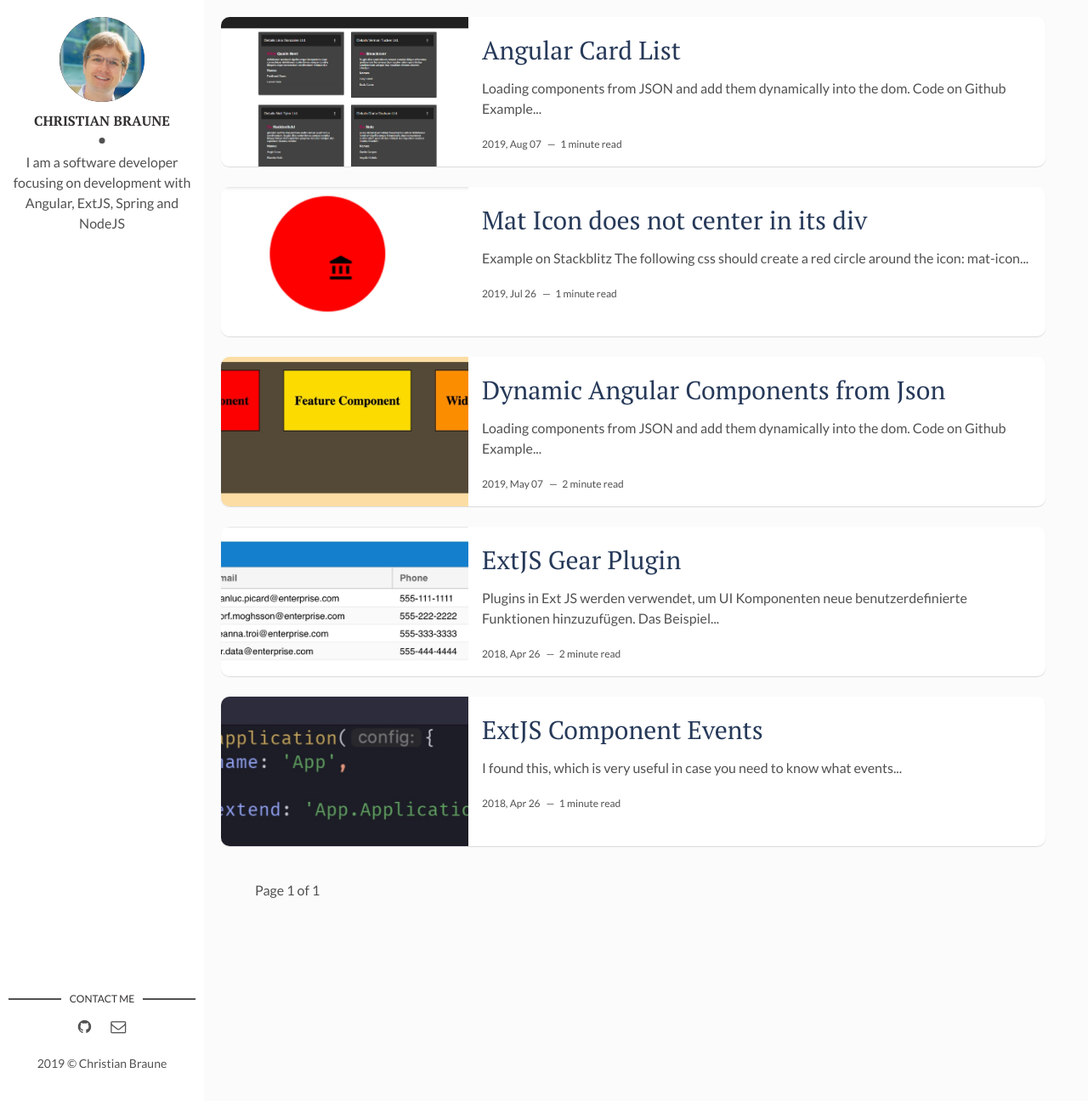
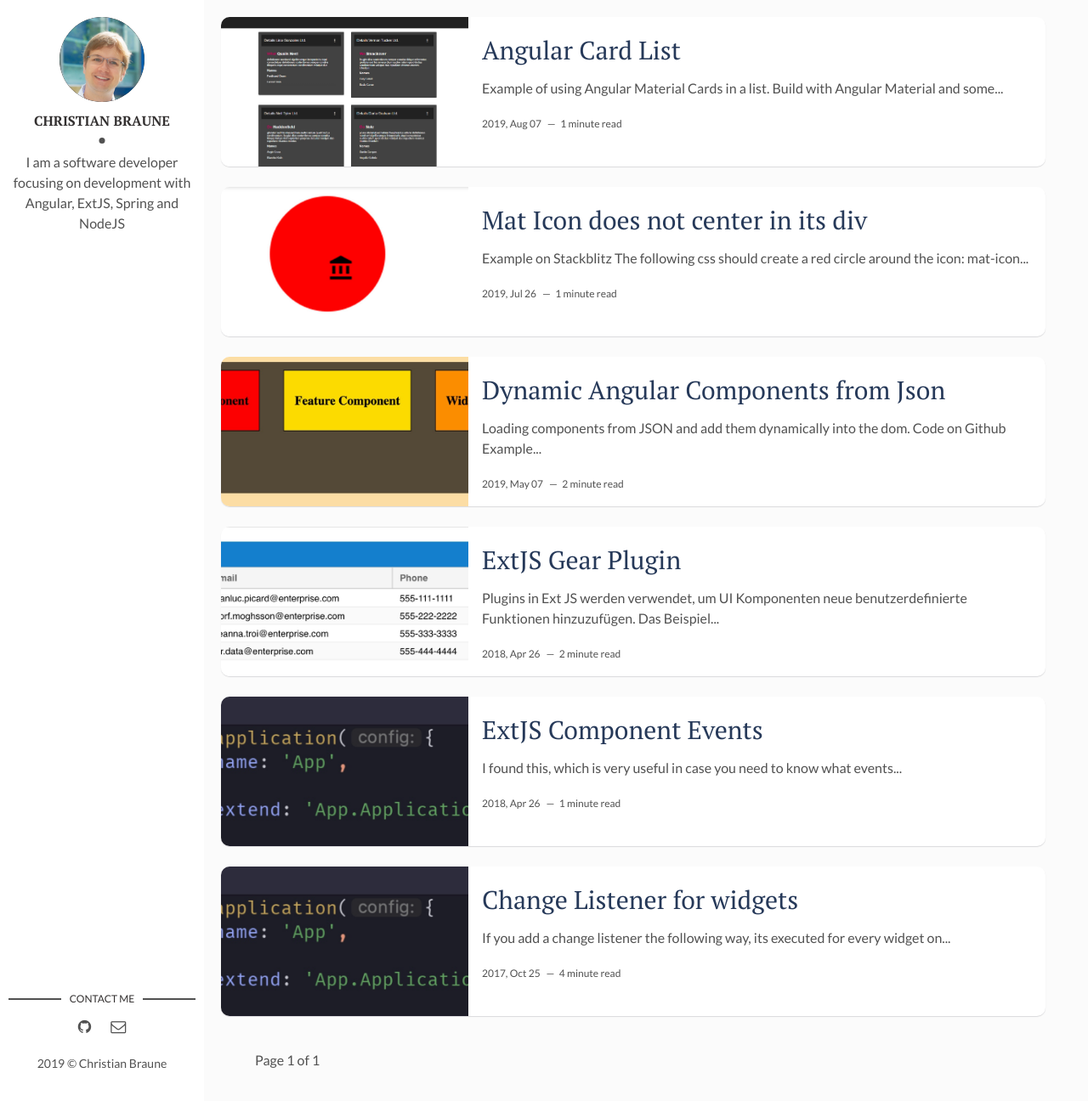
Before and after one commit to mavento/mavento.github.io, a Jekyll site: the page built from index.html, in a window 1280 px wide and 1296 px high. Shown: the whole window at 85% size. Built offline with Jekyll 4.4.1, drawn with Linux system fonts in a browser that asks for light colours; the list of posts is cut into pages by our own code; part of the change alters nothing that is shown.

Commit message:
Change Listener for widgets

````diff
--- /dev/null
+++ b/_posts/2017-10-25-listener-widgets.markdown
@@ -0,0 +1,149 @@
+---
+layout: post
+title: Change Listener for widgets
+date: 2017-10-25 13:32:20 +0300
+description: Change Listener for widgets
+img: extjsapp.jpg
+fig-caption: # Add figcaption (optional)
+tags: [Angular]
+---
+If you add a change listener the following way, its executed for every widget on store load:
+```javascript
+    columns: [
+        {
+            dataIndex: 'contactTypeId', flex: 1,
+            xtype: 'widgetcolumn',
+            bind: {text: '{global_Type}'},
+            widget: {
+                xtype: 'combobox',
+                name: 'contactTypes',
+                reference: 'contactTypes',
+                queryMode: 'local',
+                displayField: 'value',
+                valueField: 'id',
+            }
+```
+To avoid this behaviour you have to add the change listener after the store load event.
+
+So in your model define your store with a listener:
+```javascript
+Ext.define('App.view.DetailModel', {
+    extend: 'Ext.app.ViewModel',
+    alias: 'viewmodel.detailModel',
+
+    data: {
+        global_Type: 'global_Type',
+        ...
+    },
+
+    constructor: function (config) {
+        this.superclass.constructor.call(this, config);
+       ...
+    },
+    stores: {
+        contacts: {
+            fields: [...}
+            ],
+            buffered: true,
+            remoteSort: true,
+            remoteFilter: true,
+            pageSize: 250,
+            leadingBufferZone: 300,
+            autoLoad: false,
+            proxy: {
+                type: 'ajax',
+                extraParams: {
+                    tenantId: 'default',
+                    componentId: 'default'
+                },
+                api: {
+                    read: '...'
+                },
+                reader: {
+                    type: 'json',
+                    rootProperty: 'data',
+                    successProperty: 'success',
+                    totalProperty: 'totalCount'
+                },// sends single sort as multi parameter
+                simpleSortMode: true,
+                listeners: {
+                    exception: function (proxy, response, operation) {
+                        console.error('Error Reading View');
+                    }
+                }
+            },
+            sorters: [{
+                property: 'detail',
+                direction: 'ASC'
+            }],
+            listeners: {
+                load: 'onStoreLoad'
+            }
+        }
+    }
+});
+
+```
+Implement the onChange Event in your ViewController:
+```javascript
+Ext.define('App.view.DetailController', {
+    extend: 'Ext.app.ViewController',
+    alias: 'controller.detailController',
+
+
+    config: {
+        tenantId: null, context: {},
+        control: {
+            '#': {
+                beforerender: 'onBeforerender',
+                afterrender: 'onAfterrender'
+            },
+           ...
+        }
+    },
+
+    onChange: function (field, value) {
+        var me = this, view = me.getView(), store = view.getStore(), phantom;
+        var widgetRecord = field.getWidgetRecord();
+        if (widgetRecord && field.isValid()) {
+            me.suspendFieldEvents();
+            var dataIndex = field.getWidgetColumn().dataIndex;
+            var validFrom = widgetRecord.get('validFrom') ? widgetRecord.get('validFrom').getTime() : null,
+                validTo = widgetRecord.get('validTo') ? widgetRecord.get('validTo').getTime() : null;
+            if (dataIndex === 'contactTypeId') {
+                contactTypeId = parseInt(value);
+            }
+            if (dataIndex === 'validFrom') {
+                validFrom = value.getTime();
+            }
+            if (dataIndex === 'validTo') {
+                validTo = value.getTime();
+            }
+            var record = Ext.create('App.model.Detail', {
+                id: widgetRecord.get('id'),
+                validFrom: validFrom,
+                validTo: validTo
+
+            });
+          //save the record
+          me.resumeFieldEvents();
+        }
+    },
+    suspendFieldEvents: function () {
+            var me = this, formPnl = me.getView();
+            var fields = formPnl.query('field');
+            Ext.each(fields, function (field) {
+                field.suspendEvent('change');
+            });
+     },
+     resumeFieldEvents: function () {
+             var me = this, view = me.getView();
+             var fields = view.query('field');
+             Ext.each(fields, function (field) {
+                 field.resumeEvent('change');
+             });
+      },
+});
+
+
+```
--- a/_posts/2019-08-02-angular-card-list.markdown
+++ b/_posts/2019-08-02-angular-card-list.markdown
@@ -7,13 +7,12 @@ img: angular-card-list.jpg
 fig-caption: # Add figcaption (optional)
 tags: [Angular]
 ---
-Loading components from JSON and add them dynamically into the dom.
+Example of using Angular Material Cards in a list. Build with Angular Material and some custom CSS
 
 [Code on Github](https://github.com/mavento/angular-card-list)
 
 [Example on Stackblitz](https://angular-card-list.stackblitz.io/)
 
-Example of using Angular Material Cards in a list. Build with Angular Material and some custom CSS
 
 https://material.angular.io
 
````
